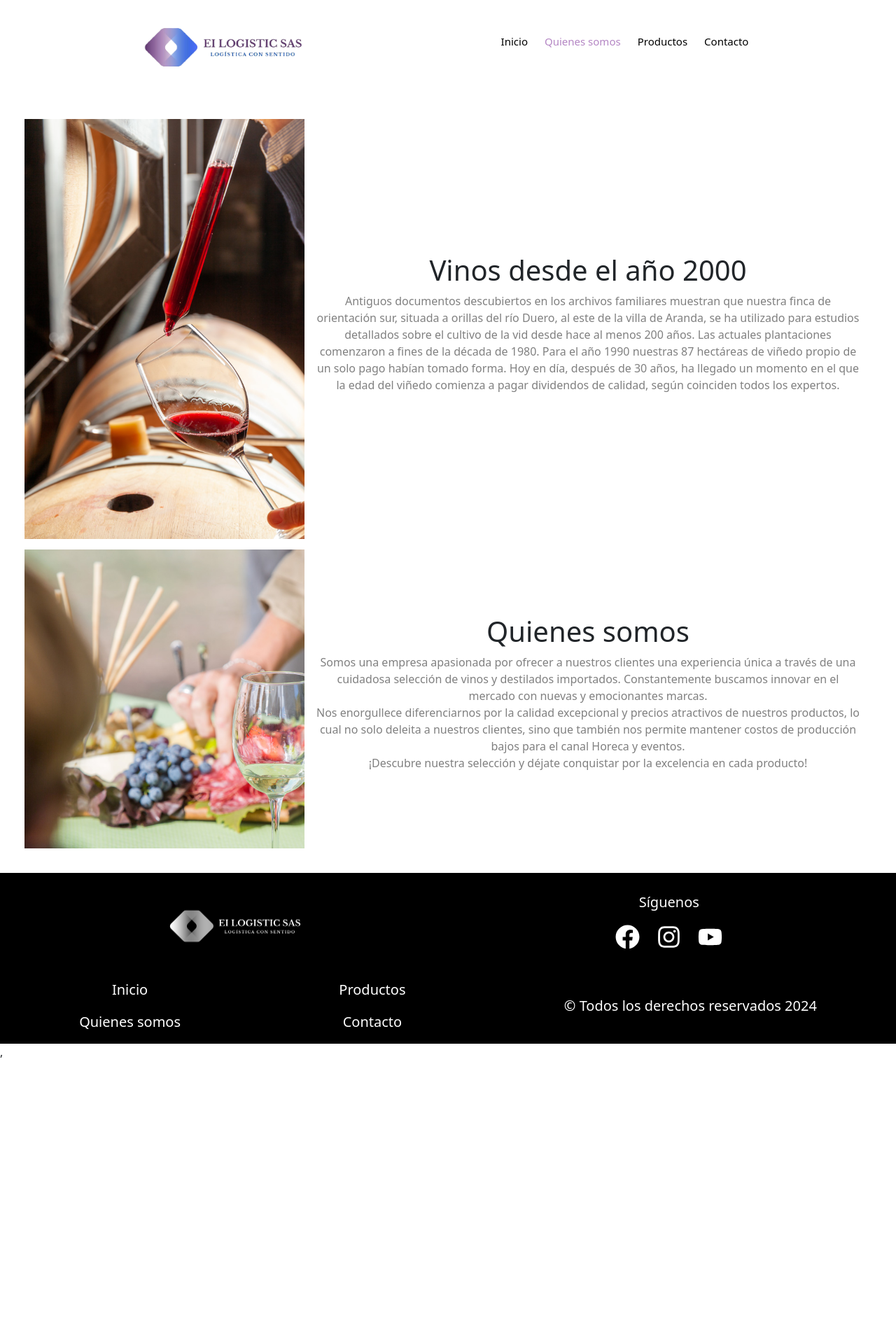
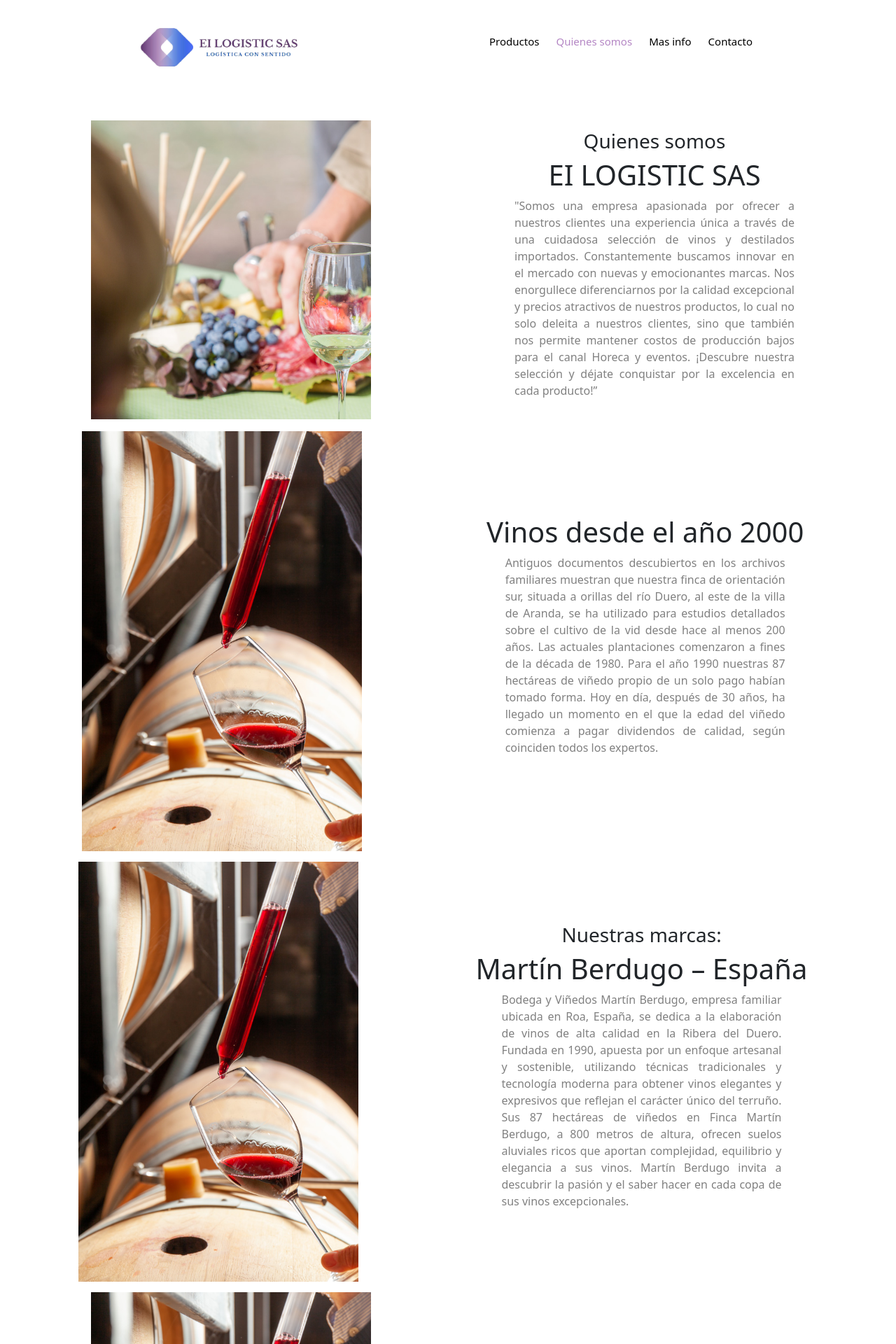
Before and after one commit to corporaciongegona/EILSAS, a React (Vite) app: page /about in a window 1280 px wide. Shown: the top 1920 px of the page at 70% size. Before the commit the page ends 1515 px from the top, so only its background shows below. Built offline with nearby package versions, Linux system fonts and the light colour scheme.

Commit message:
Fixing changes

```diff
--- a/src/App.jsx
+++ b/src/App.jsx
@@ -14,12 +14,12 @@
             <Navbar />
             <Routes>
 
-                <Route path='/' element={<Home />}></Route>
+                <Route path='/' element={<Products />}></Route>
+                <Route path='/products' element={<Products />}></Route>
+                <Route path='/about' element={<About />}></Route>
                 <Route path='/home' element={<Home />}></Route>
-                <Route path='/about' element={<About />}></Route>
-                <Route path='/products' element={<Products />}></Route>
                 <Route path='/contact' element={<Contact />}></Route>
-                <Route path='/*' element={<Navigate to='/' />}></Route>
+                <Route path='/*' element={<Navigate to='/products' />}></Route>
 
             </Routes>
             <Footer />
--- a/src/components/navbar/Navbar.jsx
+++ b/src/components/navbar/Navbar.jsx
@@ -22,13 +22,13 @@
                         <nav className='nav-menu'>
                             <ol className={`menu-items ${ isOpen && 'open' }`}>
                                 <li>
-                                    <NavLink onClick={() => setIsOpen(!isOpen)} className={({ isActive }) => isActive ? 'active' : ''} to='/home'>Inicio</NavLink>
+                                    <NavLink onClick={() => setIsOpen(!isOpen)} className={({ isActive }) => isActive ? 'active' : ''} to='/products'>Productos</NavLink>
                                 </li>
                                 <li>
                                     <NavLink onClick={() => setIsOpen(!isOpen)} to='/about'>Quienes somos</NavLink>
                                 </li>
                                 <li>
-                                    <NavLink onClick={() => setIsOpen(!isOpen)} to='/products'>Productos</NavLink>
+                                    <NavLink onClick={() => setIsOpen(!isOpen)} to='/home'>Mas info</NavLink>
                                 </li>
                                 <li>
                                     <NavLink onClick={() => setIsOpen(!isOpen)} to='/contact'>Contacto</NavLink>
--- a/src/routes/about/About.jsx
+++ b/src/routes/about/About.jsx
@@ -13,6 +13,28 @@
         <>
             <section className='container-about'>
 
+                <article className='article-about'>
+                    <div className='image-about'>
+                        <img className='makers' src={ pairing } alt="pairing" />
+                    </div>
+                    <div className='description-about'>
+                        <h3 className='title-about'>
+                            Quienes somos
+                        </h3>
+                        <h1 className='title-about'>
+                            EI LOGISTIC SAS
+                        </h1>
+                        <p className='info-about'>
+                        "Somos una empresa apasionada por ofrecer a nuestros clientes una experiencia
+                        única a través de una cuidadosa selección de vinos y destilados importados.
+                        Constantemente buscamos innovar en el mercado con nuevas y emocionantes marcas.
+                        Nos enorgullece diferenciarnos por la calidad excepcional y precios atractivos
+                        de nuestros productos, lo cual no solo deleita a nuestros clientes, sino que también
+                        nos permite mantener costos de producción bajos para el canal Horeca y eventos.
+                        ¡Descubre nuestra selección y déjate conquistar por la excelencia en cada producto!”
+                        </p>
+                    </div>
+                </article>
                 <article className='article-about'>
                     <div className='image-about'>
                         <img className='makers' src={ makers } alt="makers" />
@@ -41,22 +63,46 @@
                 </article>
                 <article className='article-about'>
                     <div className='image-about'>
-                        <img className='makers' src={ pairing } alt="pairing" />
+                        <img className='makers' src={ makers } alt="makers" />
+                    </div>
+                    <div className='description-about'>
+                        <h3 className='title-about'>
+                            Nuestras marcas:
+                        </h3>
+                        <h1 className='title-about'>
+                            Martín Berdugo – España
+                        </h1>
+                        <p className='info-about'>
+                        Bodega y Viñedos Martín Berdugo, empresa familiar ubicada
+                        en Roa, España, se dedica a la elaboración de vinos de alta
+                        calidad en la Ribera del Duero. Fundada en 1990, apuesta por
+                        un enfoque artesanal y sostenible, utilizando técnicas tradicionales
+                        y tecnología moderna para obtener vinos elegantes y expresivos que
+                        reflejan el carácter único del terruño. Sus 87 hectáreas de viñedos
+                        en Finca Martín Berdugo, a 800 metros de altura, ofrecen suelos aluviales
+                        ricos que aportan complejidad, equilibrio y elegancia a sus vinos. Martín
+                        Berdugo invita a descubrir la pasión y el saber hacer en cada copa de sus
+                        vinos excepcionales.
+                        </p>
+                    </div>
+                </article>
+                <article className='article-about'>
+                    <div className='image-about'>
+                        <img className='makers' src={ makers } alt="makers" />
                     </div>
                     <div className='description-about'>
                         <h1 className='title-about'>
-                            Quienes somos
+                            MISSIATO – Brasil
                         </h1>
                         <p className='info-about'>
-                        Somos una empresa apasionada por ofrecer a nuestros clientes una experiencia
-                        única a través de una cuidadosa selección de vinos y destilados importados.
-                        Constantemente buscamos innovar en el mercado con nuevas y emocionantes marcas.
-                        <br />
-                        Nos enorgullece diferenciarnos por la calidad excepcional y precios atractivos
-                        de nuestros productos, lo cual no solo deleita a nuestros clientes, sino que
-                        también nos permite mantener costos de producción bajos para el canal Horeca y eventos.
-                        <br />
-                        ¡Descubre nuestra selección y déjate conquistar por la excelencia en cada producto!
+                        Con un enfoque en la excelencia y la innovación, Missiato ha
+                        logrado establecerse como líder en la industria, destacándose por
+                        su compromiso con la calidad y la satisfacción del cliente. Nuestro
+                        equipo de expertos trabaja incansablemente para garantizar que cada
+                        producto no solo cumpla, sino que supere las expectativas de nuestros
+                        consumidores. Además, nuestra dedicación a la mejora continua y la adaptación
+                        a las tendencias y demandas del mercado nos permiten mantenernos a la vanguardia,
+                        ofreciendo productos que combinan tradición y modernidad.
                         </p>
                     </div>
                 </article>
--- a/src/routes/about/about.css
+++ b/src/routes/about/about.css
@@ -16,12 +16,13 @@
     flex-direction: column;
     justify-content: center;
     align-items: center;
-    text-align: center;
+    text-align: justify;
     margin: 15px;
 }
 
 .info-about {
     color: gray;
+    width:400px;
 }
 
 .makers {
--- a/src/routes/contact/Contact.jsx
+++ b/src/routes/contact/Contact.jsx
@@ -2,6 +2,7 @@
 
 import { FaWhatsapp } from 'react-icons/fa'
 import vinedoGrande from '../../assets/vinedo_grande.jpg'
+import portadaDos from '../../assets/portadaDos.jpg'
 
 import './contact.css'
 
@@ -18,7 +19,7 @@
 
     return (
         <>
-            <img className='header-image' src={ vinedoGrande } alt="vinedo" />
+            <img className='header-image' src={ portadaDos } alt="vinedo" />
             <div className='contact-container'>
                 <div className='form-contact'>
                     <form onSubmit={handleSubmit} className='form-for-contact'>
--- a/src/routes/home/Home.jsx
+++ b/src/routes/home/Home.jsx
@@ -6,6 +6,7 @@
 import wines from '../../assets/wines.jpg'
 import bottles from '../../assets/botellas1.png'
 import vinedoGrande from '../../assets/vinedo_grande.jpg'
+import portadaUno from '../../assets/portadaUno.jpg'
 
 //Import slider
 import one from '../../assets/gp.jpg'
@@ -25,21 +26,18 @@
 
     return (
         <>
-            <img className='header-image' src={ vinedoGrande } alt="vinedo" />
+            <img className='header-image' src={ portadaUno } alt="vinedo" />
             <div className='section-home'>
                 <div className='logo-home'>
                     <img className='home-logo' src={logoWhite} alt="logo" />
                 </div>
             </div>
-            <div className='player-container'>
-                    <ReactPlayer
-                        url={ video }
-                        className='react-player'
-                        muted
-                        playing
-                        loop
-                        width='100%'
-                    />
+            <div className='welcome'>
+                <h2>
+                Nuestro portafolio nos permite ofrecerles productos de España, Brasil,
+                México e India. Nuestra oficina principal está ubicada en Zona Franca Bogotá,
+                con sucursales en Cartagena y próximamente en Medellín.
+                </h2>
             </div>
             <div className='player-container'>
                     <ReactPlayer
--- a/src/routes/home/home.css
+++ b/src/routes/home/home.css
@@ -11,7 +11,7 @@
 
 .section-home {
     background-color: black;
-    height: 250px;
+    height: 160px;
     margin: 0;
 }
 
@@ -102,6 +102,20 @@
     border-radius: 8px;
 }
 
+.welcome {
+    width:100%;
+    display: flex;
+    flex-direction: column;
+    justify-content: center;
+    align-items: center;
+    padding: 20px;
+}
+
+.welcome h2 {
+    width: 600px;
+    text-align: center;
+}
+
 @media (max-width: 750px) {
     .wines-home {
         display: flex;
--- a/src/routes/products/products.css
+++ b/src/routes/products/products.css
@@ -11,7 +11,7 @@
     width: 100%;
     background-color: black;
     color: white;
-    padding: 30px;
+    padding: 10px;
 }
 
 .card-container {
```
Also changed, not shown: src/routes/products/Products.jsx (+14 -14 lines), src/assets/portadaDos.jpg (added), 1 other file (tests, documents, lock files or other folders).
